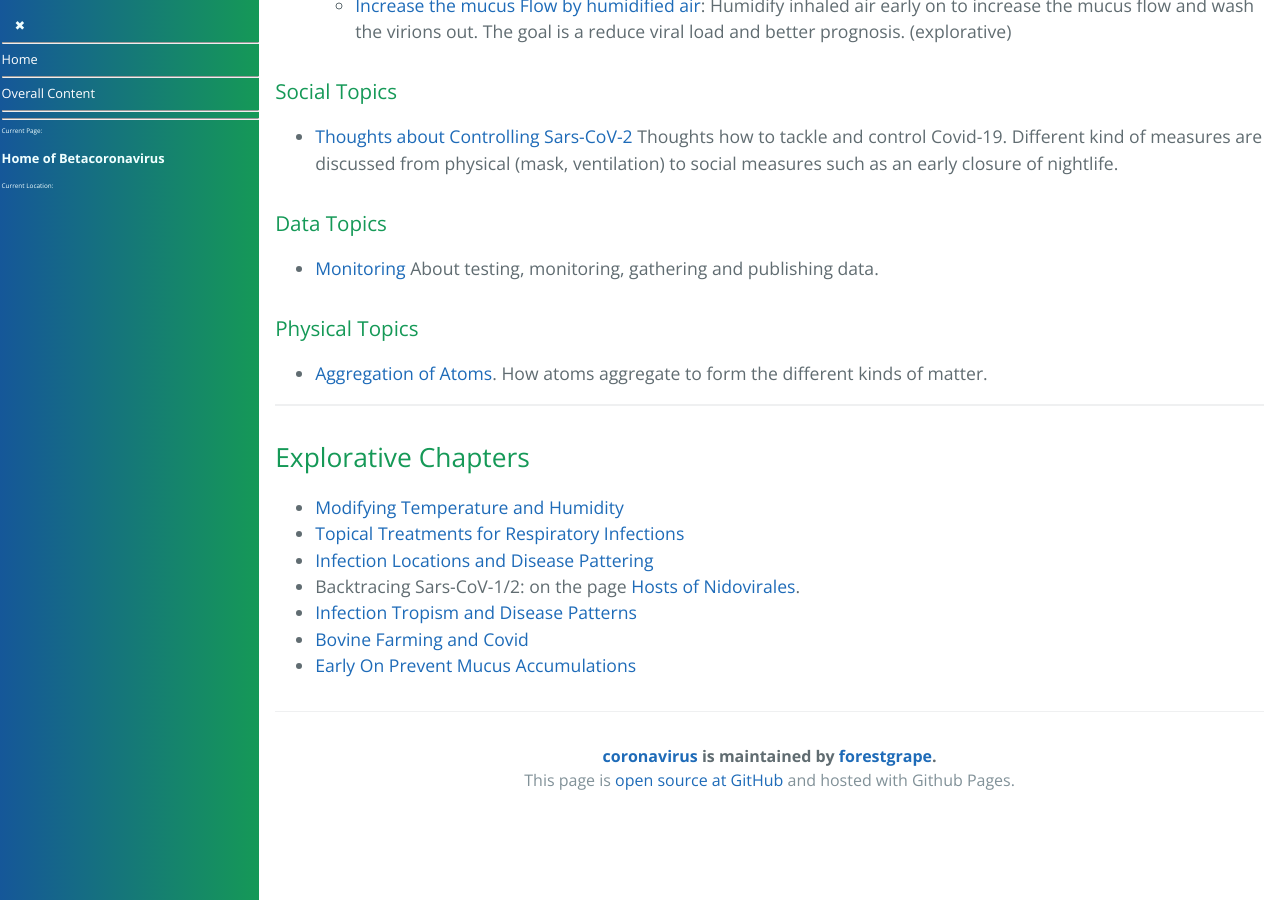
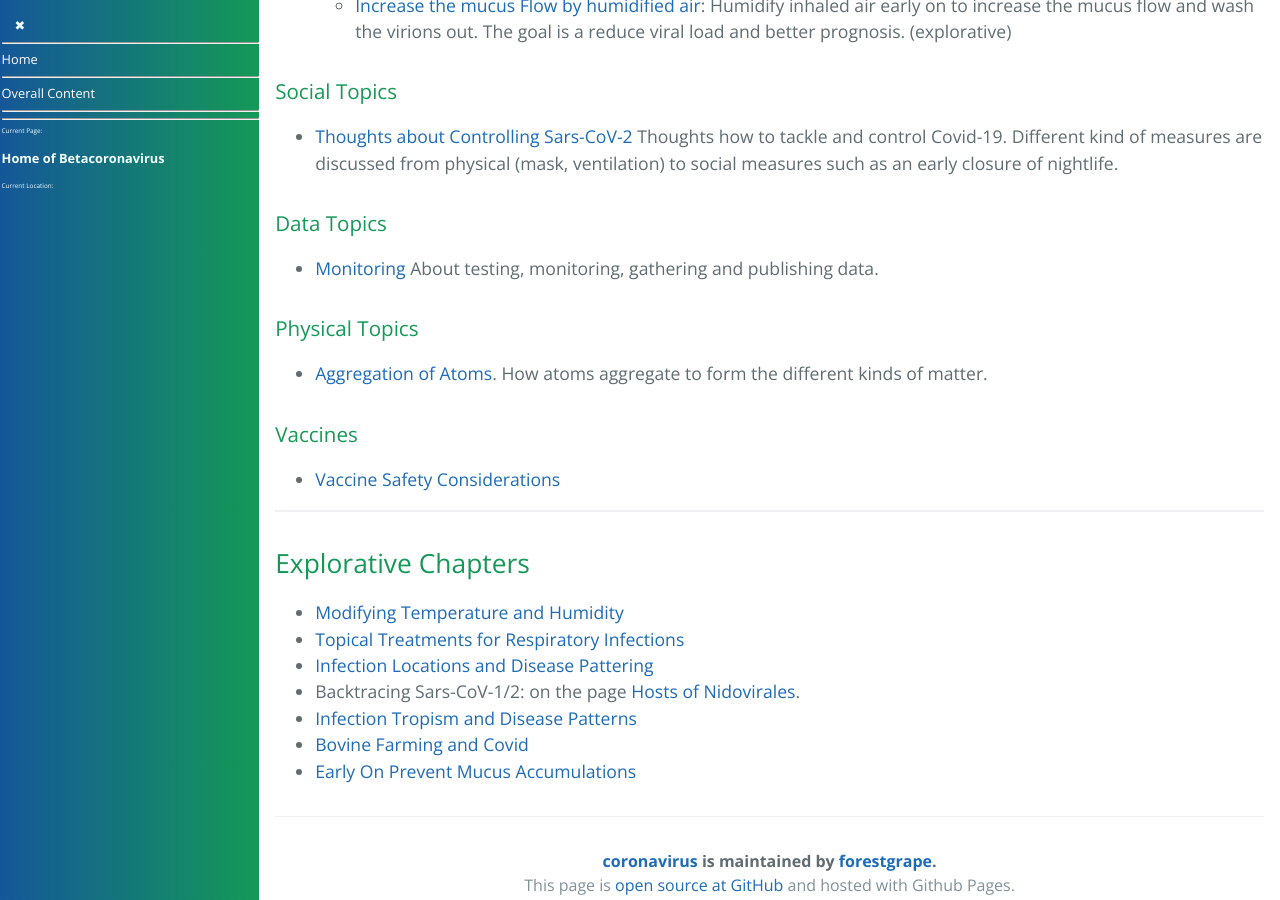
Before and after one commit to forestgrape/coronavirus, a Jekyll site: the page built from index.md, in a window 1280 px wide and 900 px high, scrolled down 5985 px. Built offline with Jekyll 4.4.1, drawn with Linux system fonts in a browser that asks for light colours; our own code applies the rules of GitHub Pages for plain Markdown files.

Commit message:
vaccines added to content

```diff
--- a/index.md
+++ b/index.md
@@ -188,6 +188,8 @@ This section overviews the content. The [full content section](#content) lists t
 ### Physical Topics
 * [Aggregation of Atoms](9_physics/aggregations_of_atoms.md). How atoms aggregate to form the different kinds of matter.
 
+### Vaccines
+* [Vaccine Safety Considerations](10_vaccines/vaccine_safety.md)
 
 ---
 
```
